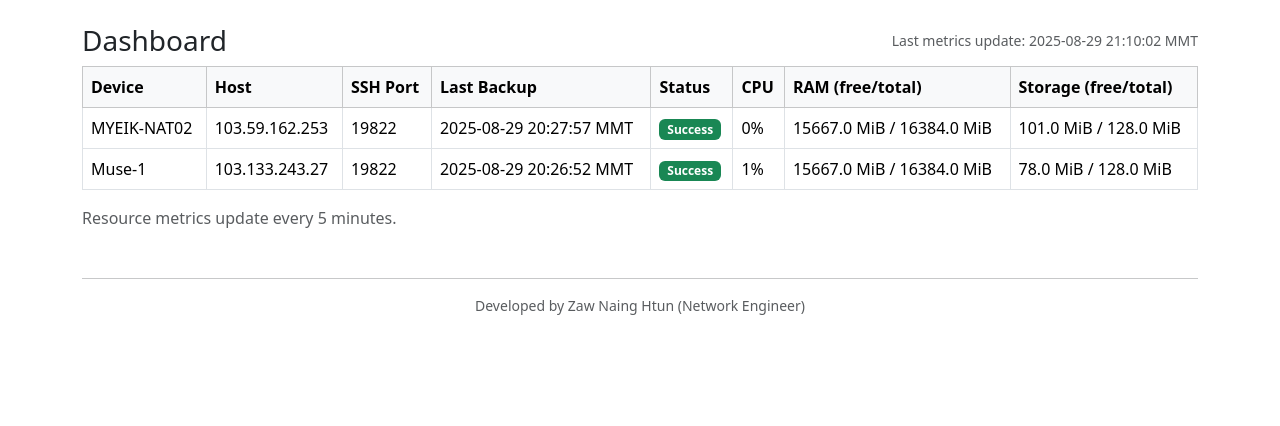
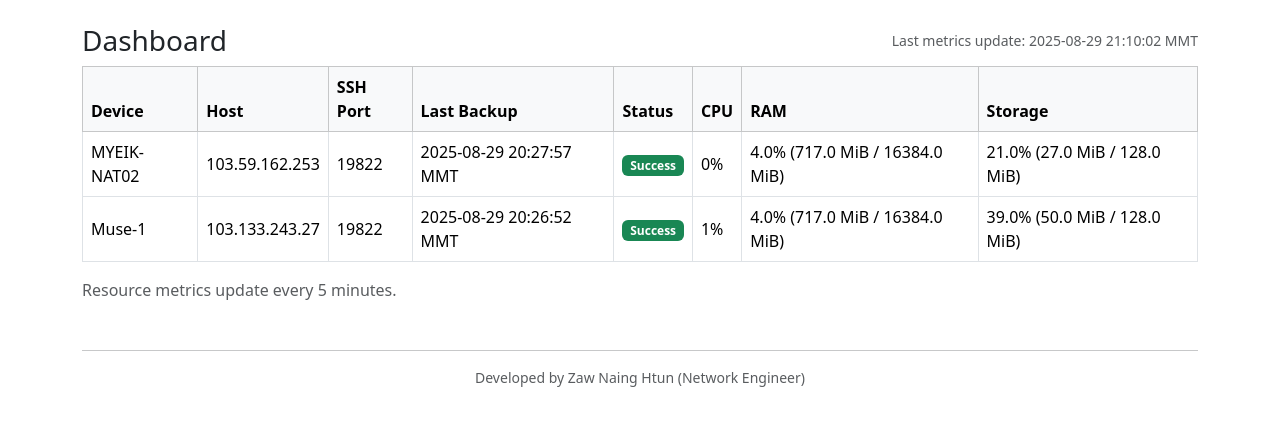
Before and after one commit to zawnaing-2024/Router_Portal, a Flask app: page / in a window 1280 px wide. Shown: the part 56-482 px from the top of the page. Run offline with Flask 3, Linux system fonts and the light colour scheme; a user stored in the database is signed in.

Commit message:
ui(dashboard): show RAM and Storage as percentage with used/total

```diff
--- a/templates/dashboard.html
+++ b/templates/dashboard.html
@@ -22,8 +22,8 @@
         <th>Last Backup</th>
         <th>Status</th>
         <th>CPU</th>
-        <th>RAM (free/total)</th>
-        <th>Storage (free/total)</th>
+        <th>RAM</th>
+        <th>Storage</th>
       </tr>
     </thead>
     <tbody>
@@ -55,13 +55,17 @@
           {% else %}-{% endif %}
         </td>
         <td>
-          {% if m and m.free_memory_bytes and m.total_memory_bytes %}
-            {{ (m.free_memory_bytes/1024/1024)|round(0) }} MiB / {{ (m.total_memory_bytes/1024/1024)|round(0) }} MiB
+          {% if m and m.free_memory_bytes is not none and m.total_memory_bytes %}
+            {% set used_mem = m.total_memory_bytes - m.free_memory_bytes %}
+            {% set mem_pct = (used_mem / m.total_memory_bytes * 100.0) %}
+            {{ mem_pct|round(0) }}% ({{ (used_mem/1024/1024)|round(0) }} MiB / {{ (m.total_memory_bytes/1024/1024)|round(0) }} MiB)
           {% else %}-{% endif %}
         </td>
         <td>
-          {% if m and m.free_storage_bytes and m.total_storage_bytes %}
-            {{ (m.free_storage_bytes/1024/1024)|round(0) }} MiB / {{ (m.total_storage_bytes/1024/1024)|round(0) }} MiB
+          {% if m and m.free_storage_bytes is not none and m.total_storage_bytes %}
+            {% set used_st = m.total_storage_bytes - m.free_storage_bytes %}
+            {% set st_pct = (used_st / m.total_storage_bytes * 100.0) %}
+            {{ st_pct|round(0) }}% ({{ (used_st/1024/1024)|round(0) }} MiB / {{ (m.total_storage_bytes/1024/1024)|round(0) }} MiB)
           {% else %}-{% endif %}
         </td>
       </tr>
```
